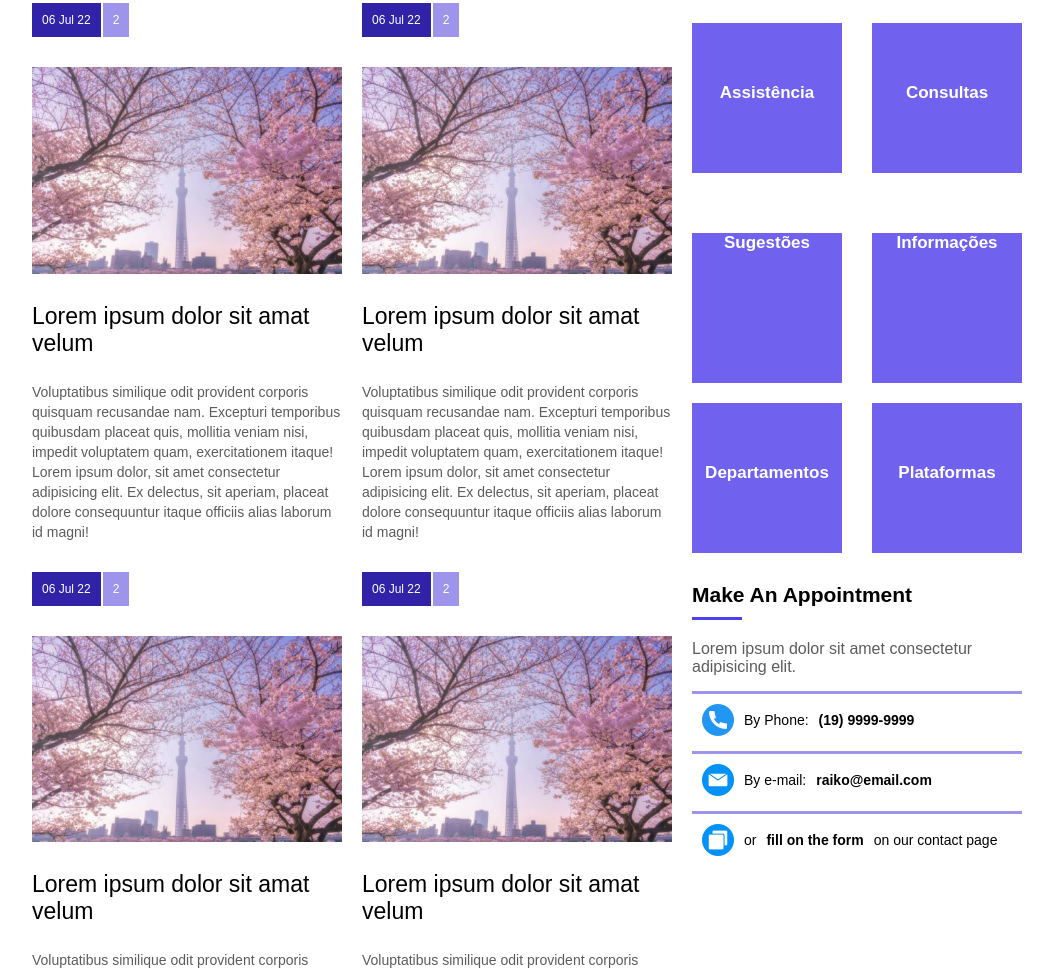
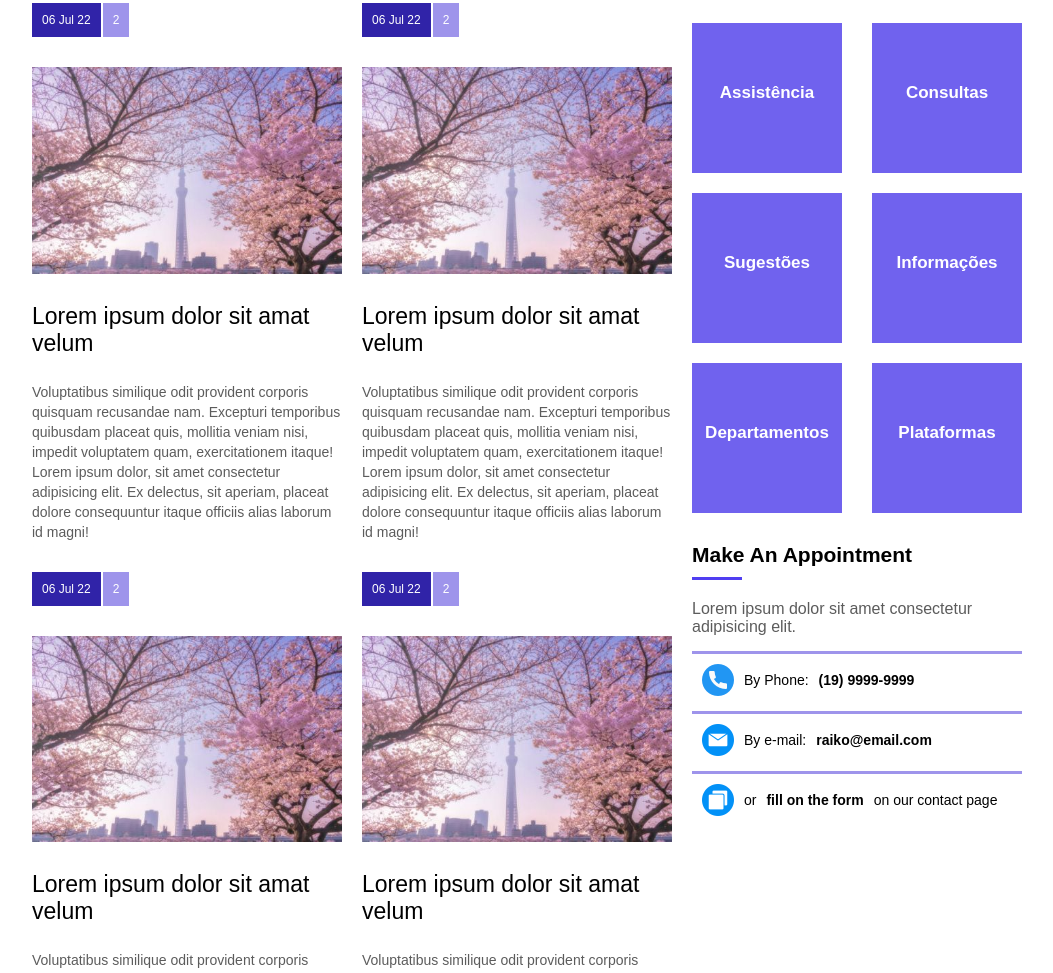
Before and after one commit to ThiagoYamaguchi/raiko, a plain HTML site: page assets/index.html in a window 1280 px wide. Shown: the part 874-1847 px from the top of the page, without its empty margins (113-1166 px from the left). Drawn offline with Linux system fonts and the light colour scheme.

Commit message:
Alteração no index.html

```diff
--- a/assets/index.html
+++ b/assets/index.html
@@ -159,16 +159,12 @@
                         <div class="widget_square">
                             <a href=""><h4>Consultas</h4></a>
                         </div>
-                        <a href="">
-                            <div class="widget_square">
-                                <h4>Sugestões</h4>
-                            </div>
-                        </a>
-                        <a href="">
-                            <div class="widget_square">
-                                <h4>Informações</h4>
-                            </div>
-                        </a>
+                        <div class="widget_square">
+                            <a href=""><h4>Sugestões</h4></a>
+                        </div>
+                        <div class="widget_square">
+                            <a href=""><h4>Informações</h4></a>
+                        </div>
                         <div class="widget_square">
                             <a href=""><h4>Departamentos</h4></a>
                         </div>
```
